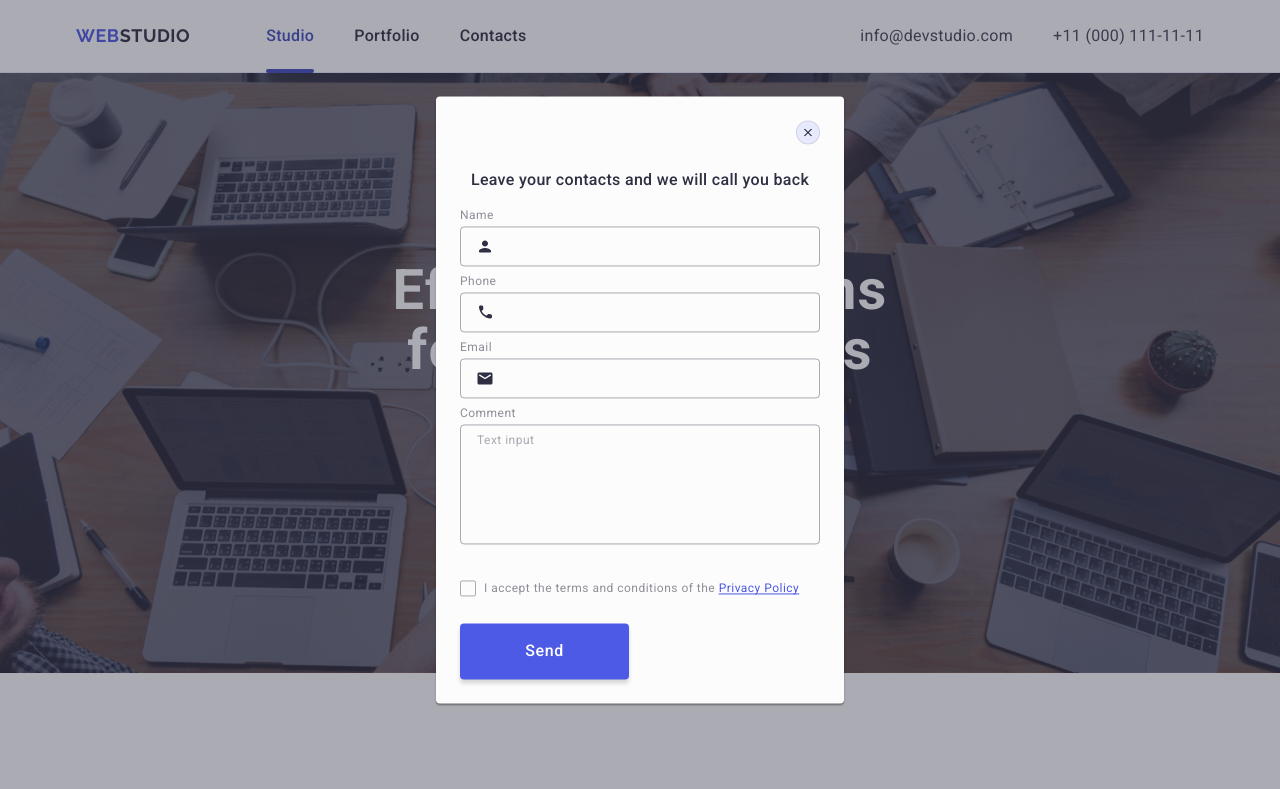
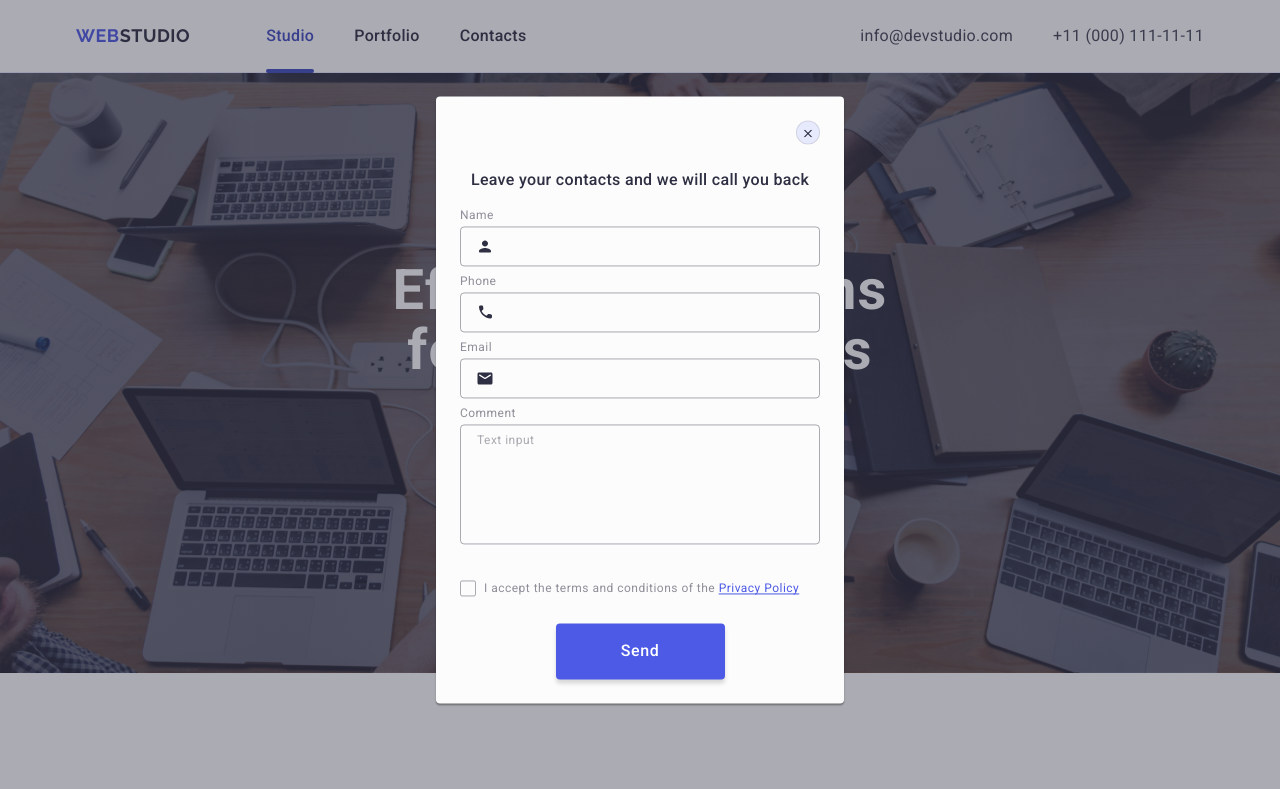
Before and after one commit to KateB182/goit-markup-hw-05, a plain HTML site: page index.html in a window 1280 px wide. Shown: the top 789 px of the page. Drawn offline with nearby package versions, Linux system fonts and the light colour scheme.

Commit message:
add index file

```diff
--- a/css/styles.css
+++ b/css/styles.css
@@ -580,6 +580,8 @@ img {
   padding: 0;
   transition: background-color 250ms cubic-bezier(0.4, 0, 0.2, 1),
     border 250ms cubic-bezier(0.4, 0, 0.2, 1);
+  cursor: pointer;
+  display: block;
 }
 
 .modal-icon-btn {
@@ -736,6 +738,7 @@ img {
 
 .modal-submit-btn {
   margin: 0 auto;
+  display: block;
   border-radius: 4px;
   padding: 16px 32px;
   min-width: 169px;
```
